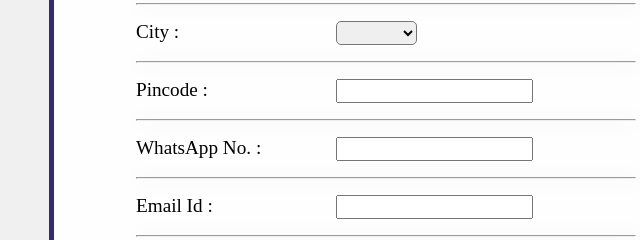
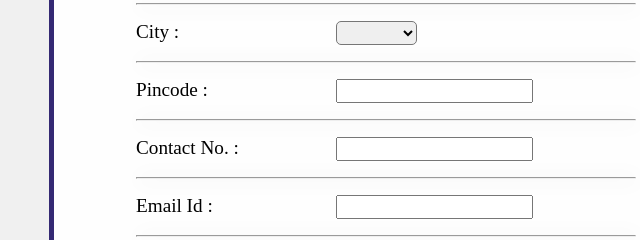
Before and after one commit to jobs-market/jobs-market, a plain HTML site: page index.html in a window 1280 px wide. Shown: the part 2940-3180 px from the top of the page, 254-894 px from the left. Drawn offline with nearby package versions, Linux system fonts and the light colour scheme; a web font is replaced by a local one.

Commit message:
Update index.html

```diff
--- a/index.html
+++ b/index.html
@@ -363,7 +363,7 @@
 
                     <div class="form-phone">
 
-                        <label for="phone">WhatsApp No. :</label>
+                        <label for="phone">Contact No. :</label>
                         <input type="tel" name="phone" id="phone" required />
 
                     </div>
```
